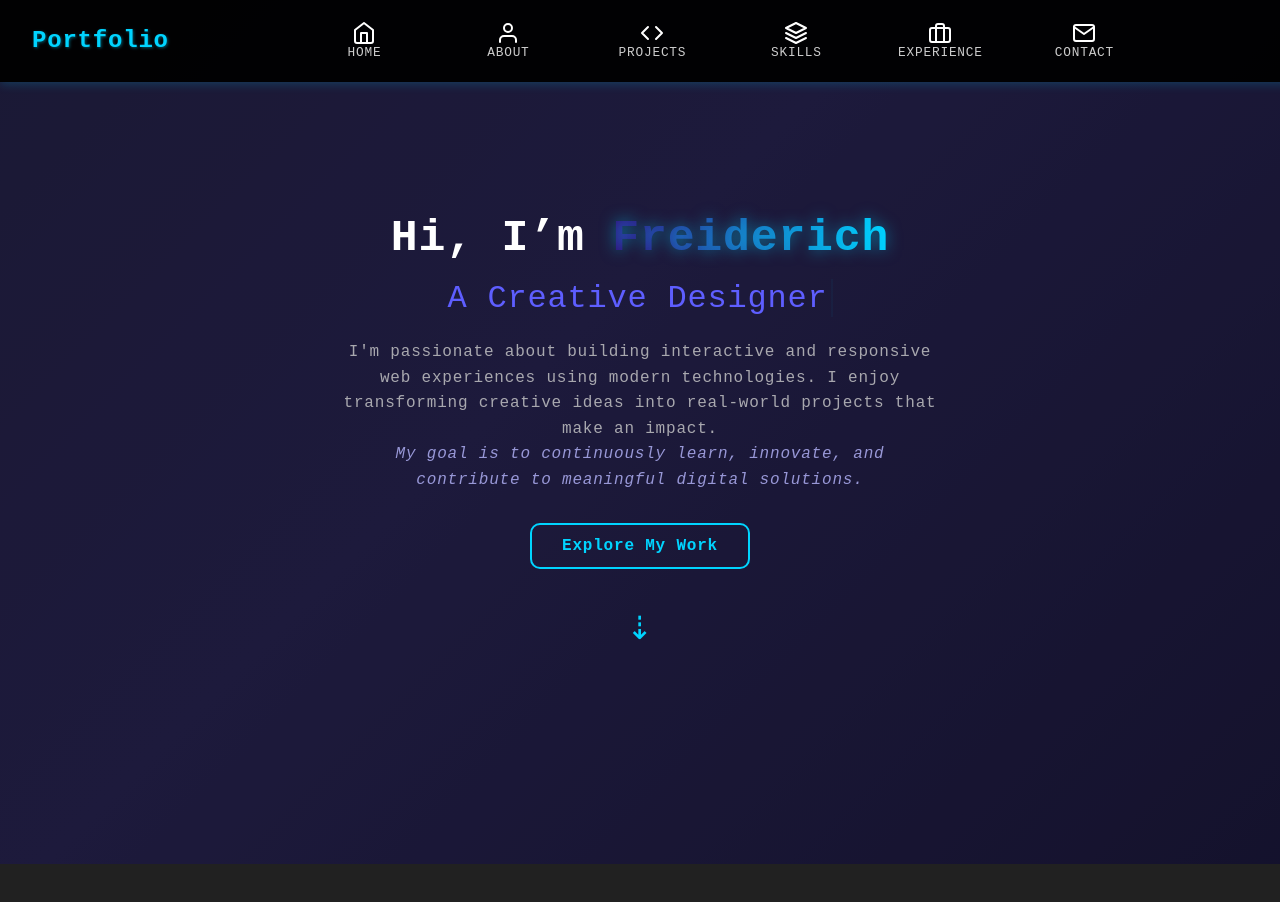
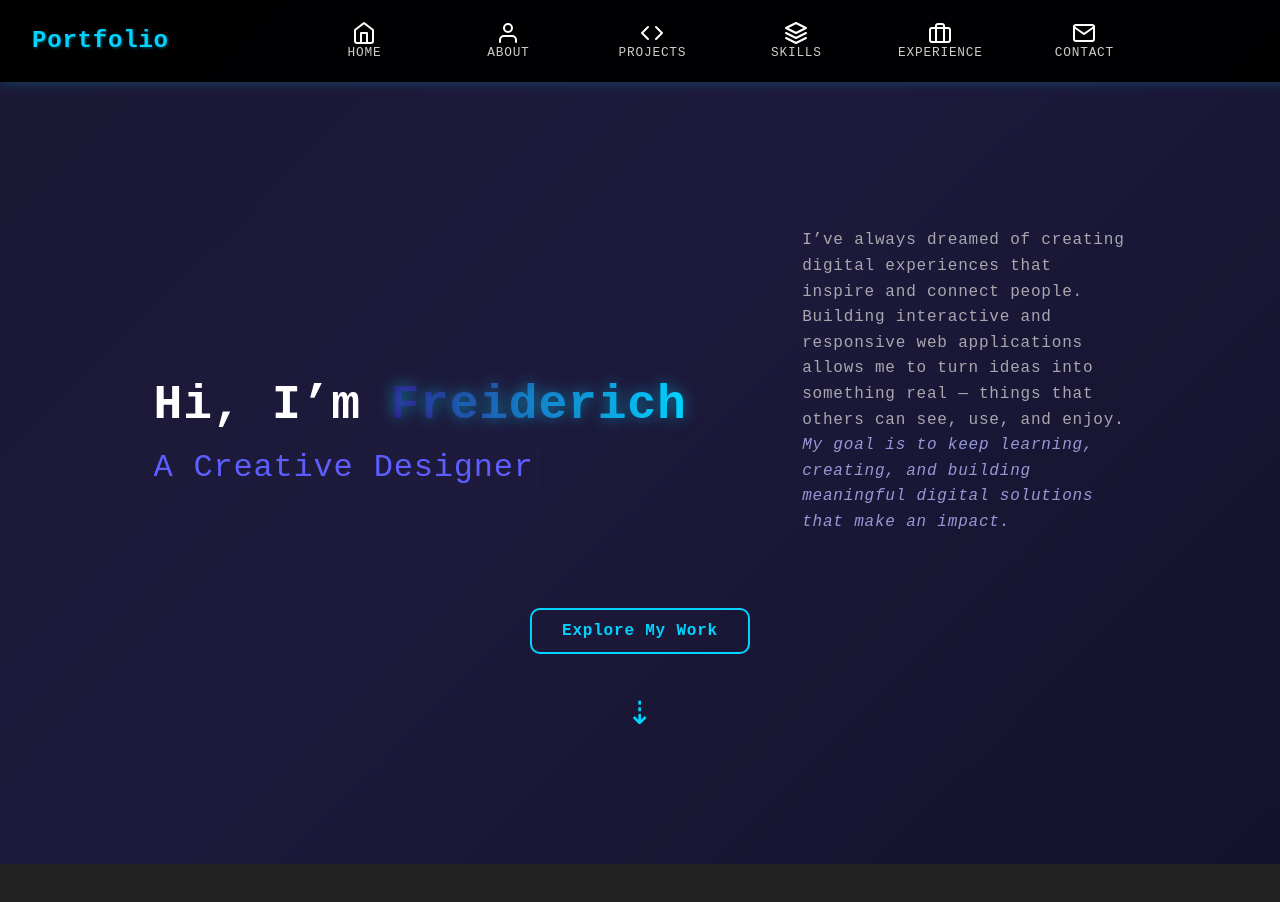
Before and after one commit to Freiderich/Portfolio, a React (Vite) app: page / in a window 1280 px wide. Shown: the top 902 px of the page. Built offline with nearby package versions, Linux system fonts and the light colour scheme.

Commit message:
Modified changes to the home for appearance

```diff
--- a/src/components/Home.jsx
+++ b/src/components/Home.jsx
@@ -32,32 +32,41 @@ function Home() {
   return (
   <section id="home" className="section home-section">
     <div className="overlay"></div>
-      <div className="home-content fade-in">
+
+    <div className="home-container fade-in">
+      {/* LEFT SIDE */}
+      <div className="home-left">
         <h1>
           Hi, I’m <span className="highlight">Freiderich</span>
         </h1>
-
         <h2 className="typed-text">
           {displayedText}
           <span className="cursor"></span>
         </h2>
+      </div>
 
+      {/* RIGHT SIDE */}
+      <div className="home-right">
         <div className="intro-text">
           <p>
-            I'm passionate about building interactive and responsive web
-            experiences using modern technologies. I enjoy transforming creative
-            ideas into real-world projects that make an impact.
+            I’ve always dreamed of creating digital experiences that inspire
+            and connect people. Building interactive and responsive web
+            applications allows me to turn ideas into something real — things
+            that others can see, use, and enjoy.
           </p>
           <p className="mission">
-            My goal is to continuously learn, innovate, and contribute to
-            meaningful digital solutions.
+            My goal is to keep learning, creating, and building meaningful
+            digital solutions that make an impact.
           </p>
         </div>
+      </div>
+    </div>
 
+    {/* CENTER BUTTON + ARROW */}
+    <div className="home-bottom">
       <a href="#projects" className="cube-btn">
         Explore My Work
       </a>
-
       <div className="scroll-down">&#x21E3;</div>
     </div>
   </section>
--- a/src/styles/Home.css
+++ b/src/styles/Home.css
@@ -24,15 +24,7 @@
   background: rgba(0, 0, 0, 0.4);
 }
 
-.home-content {
-  position: relative;
-  text-align: center;
-  max-width: 650px;
-  padding: 20px;
-  z-index: 1;
-}
-
-/* Fade-in animation for content */
+/* FADE IN EFFECT */
 .fade-in {
   opacity: 0;
   animation: fadeInUp 1.5s ease forwards;
@@ -43,13 +35,59 @@
   100% { opacity: 1; transform: translateY(0); }
 }
 
-/* Heading styles */
-.home-content h1 {
-  font-size: 2.8rem;
+/* MAIN CONTAINER (LEFT + RIGHT SPLIT) */
+.home-container {
+  position: relative;
+  display: flex;
+  flex-direction: row;
+  justify-content: space-between;
+  align-items: center;
+  width: 80%;
+  max-width: 1100px;
+  margin: 0 auto;
+  z-index: 1;
+}
+
+/* LEFT SECTION */
+.home-left {
+  flex: 2;
+  text-align: left;
+}
+
+.home-left h1 {
+  font-size: 3rem;
   margin-bottom: 10px;
 }
 
-/* Glowing gradient name */
+.home-left h2 {
+  font-size: 1.5rem;
+  margin-bottom: 15px;
+}
+
+/* RIGHT SECTION */
+.home-right {
+  flex: 1;
+  text-align: left;
+}
+
+.home-right .intro-text {
+  max-width: 500px;
+  margin-bottom: 100px;
+  line-height: 1.6;
+  color: #ddd;
+}
+
+.intro-text p {
+  margin-bottom: 10px;
+  font-size: 1rem;
+}
+
+.intro-text .mission {
+  font-style: italic;
+  color: #b8b8ff;
+}
+
+/* GLOWING GRADIENT NAME */
 .highlight {
   background: linear-gradient(90deg, #340979, #00d4ff);
   -webkit-background-clip: text;
@@ -57,7 +95,7 @@
   text-shadow: 0 0 15px rgba(0, 212, 255, 0.5);
 }
 
-/* Typing text + cursor */
+/* TYPING TEXT + CURSOR */
 .typed-text {
   display: inline-block;
   font-size: 1.3rem;
@@ -83,13 +121,7 @@
   50% { opacity: 0; }
 }
 
-.home-content p {
-  color: #ccc;
-  font-size: 1rem;
-  margin-bottom: 25px;
-}
-
-/* Cube-style button */
+/* CUBE-STYLE BUTTON */
 .cube-btn {
   display: inline-block;
   padding: 12px 30px;
@@ -109,9 +141,8 @@
   transform: translateY(-3px);
 }
 
-/* Scroll down indicator */
+/* SCROLL DOWN INDICATOR */
 .scroll-down {
-  margin-top: 50px;
   font-size: 2rem;
   color: #00d4ff;
   animation: bounce 1.5s infinite;
@@ -122,19 +153,40 @@
   50% { transform: translateY(-10px); }
 }
 
-.intro-text {
-  margin: 15px auto 30px;
-  max-width: 600px;
-  line-height: 1.6;
-  color: #ddd;
+/* CENTERED BOTTOM SECTION (BUTTON + ARROW) */
+.home-bottom {
+  position: absolute;
+  bottom: 120px;
+  left: 50%;
+  transform: translateX(-50%);
+  text-align: center;
 }
 
-.intro-text p {
-  margin-bottom: 10px;
-  font-size: 1rem;
+.home-bottom .cube-btn {
+  display: inline-block;
+  margin-bottom: 50px;
 }
 
-.intro-text .mission {
-  font-style: italic;
-  color: #b8b8ff;
+.home-bottom .scroll-down {
+  margin-top: 0px;
 }
+
+/* RESPONSIVE DESIGN */
+@media (max-width: 768px) {
+  .home-container {
+    flex-direction: column;
+    text-align: center;
+  }
+
+  .home-left, .home-right {
+    text-align: center;
+  }
+
+  .home-left h1 {
+    font-size: 2.4rem;
+  }
+
+  .home-bottom {
+    bottom: 30px;
+  }
+}
```
Lines whose indentation alone changed are shown as unchanged.
